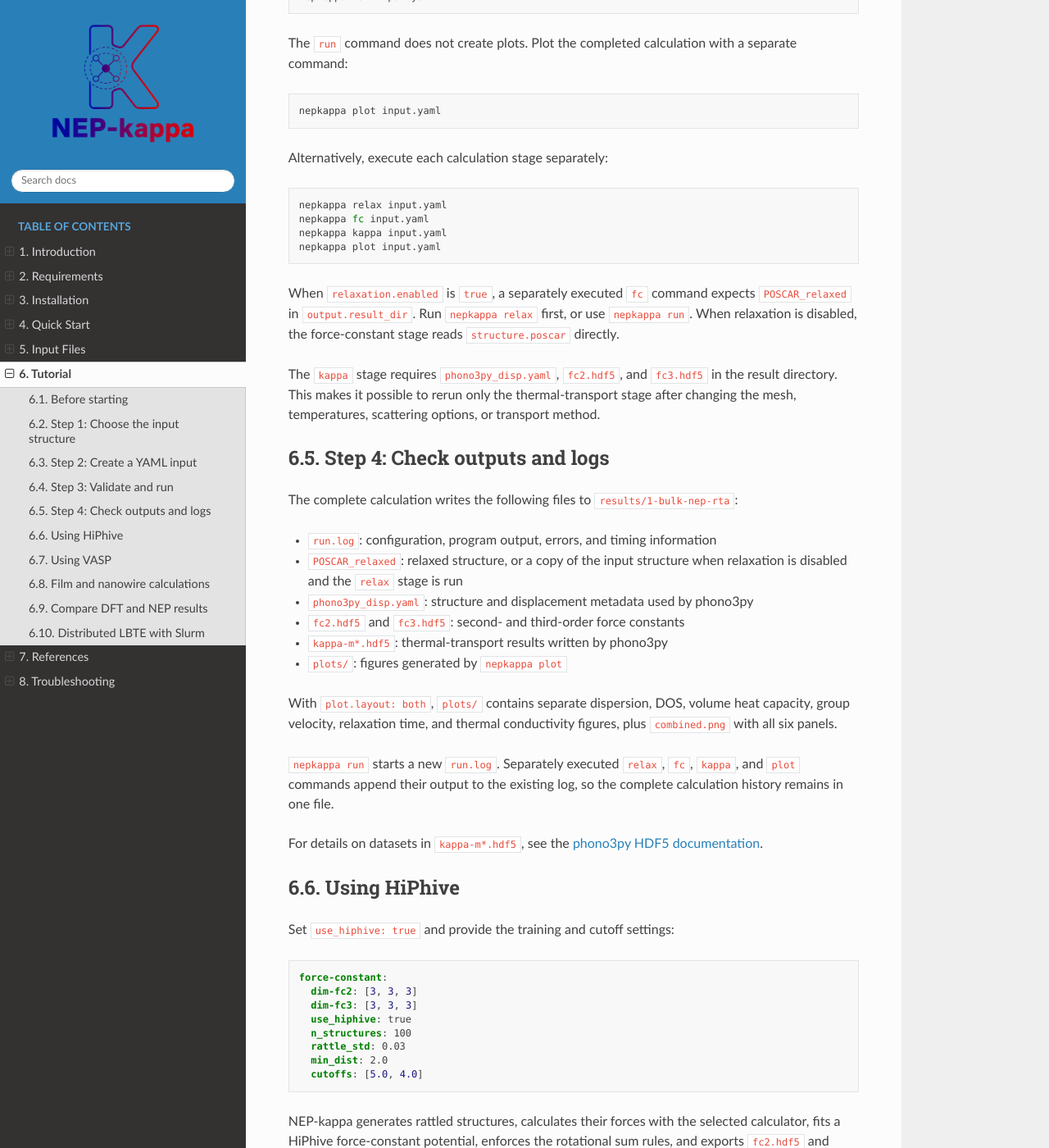
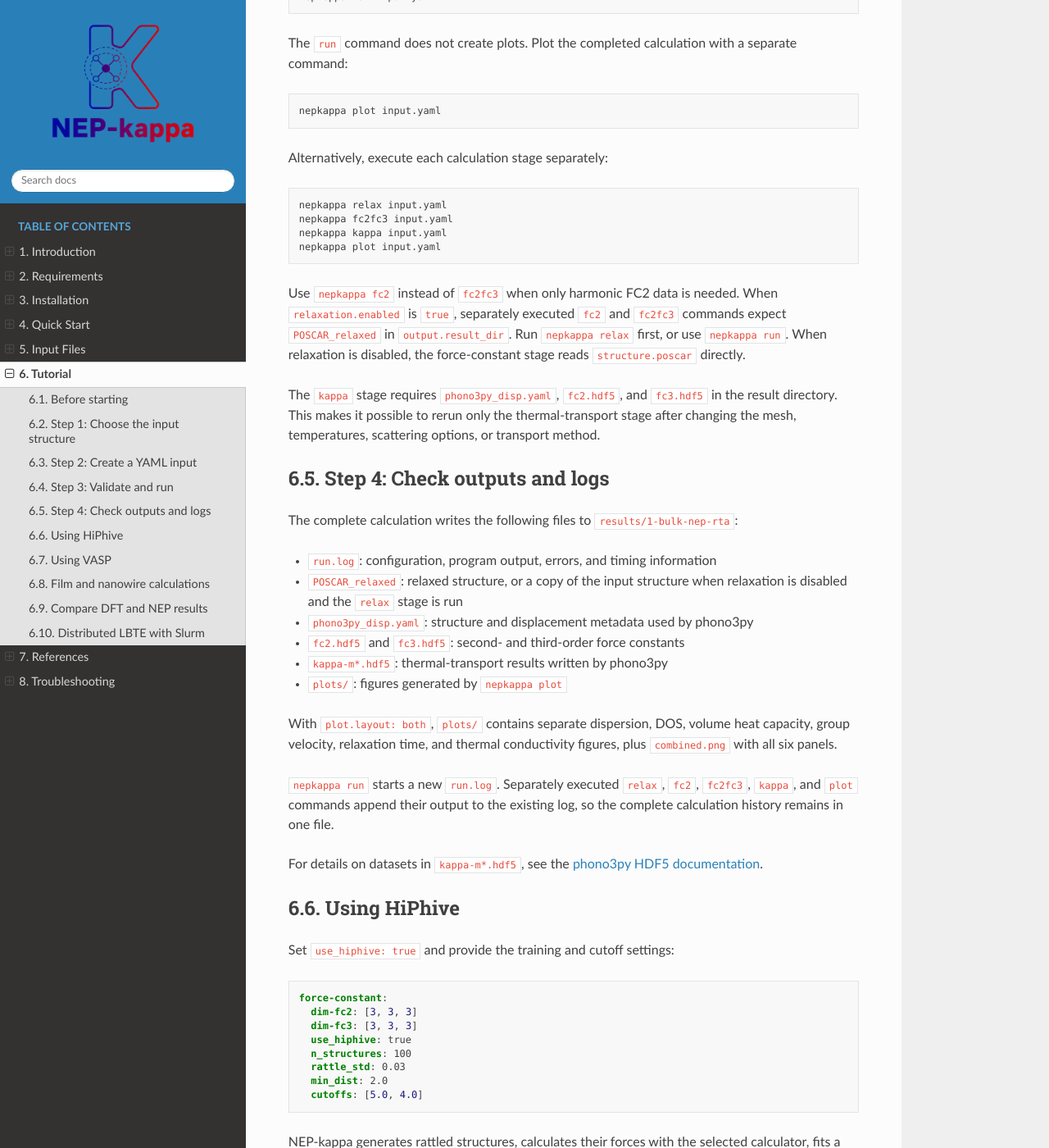
Before and after one commit to lyushisyan/NEP-kappa, a Sphinx documentation site: the page built from docs/source/tutorial.rst, in a window 1280 px wide and 1400 px high, scrolled down 2173 px. Shown: the whole window at 82% size. Built offline with Sphinx 7.4.7 and the Read the Docs theme 3.1.0, drawn with Linux system fonts in a browser that asks for light colours; some of the changed text lies outside the part shown.

Commit message:
Split force constant commands

```diff
--- a/docs/source/index.rst
+++ b/docs/source/index.rst
@@ -12,7 +12,7 @@ conductivity calculations based on **NEP**, **VASP**, **HiPhive**, and
 
 It supports:
 
-- staged commands: ``info``, ``relax``, ``fc``, ``kappa``, ``plot``, ``compare``, and ``run``
+- staged commands: ``info``, ``relax``, ``fc2``, ``fc2fc3``, ``kappa``, ``plot``, ``compare``, and ``run``
 - optional NEP or VASP structure relaxation
 - force-constant generation by finite displacement or HiPhive
 - thermal conductivity calculations with phono3py
--- a/docs/source/introduction.rst
+++ b/docs/source/introduction.rst
@@ -14,11 +14,12 @@ used in production runs:
 The commands are:
 
 - ``nepkappa relax input.yaml`` relaxes the structure
-- ``nepkappa fc input.yaml`` generates ``fc2.hdf5``, ``fc3.hdf5``, and ``phono3py_disp.yaml``
+- ``nepkappa fc2 input.yaml`` generates ``fc2.hdf5`` and ``phono3py_disp.yaml`` only
+- ``nepkappa fc2fc3 input.yaml`` generates ``fc2.hdf5``, ``fc3.hdf5``, and ``phono3py_disp.yaml``
 - ``nepkappa kappa input.yaml`` computes thermal conductivity from existing force constants
 - ``nepkappa plot input.yaml`` plots phonon and thermal-transport results
 - ``nepkappa compare compare.yaml`` overlays DFT and NEP results in comparison figures
-- ``nepkappa run input.yaml`` runs ``relax``, ``fc``, and ``kappa`` in sequence
+- ``nepkappa run input.yaml`` runs ``relax``, ``fc2fc3``, and ``kappa`` in sequence
 - ``nepkappa info input.yaml`` prints the parsed configuration without running
 
 Calculator backends
--- a/docs/source/starting.rst
+++ b/docs/source/starting.rst
@@ -43,9 +43,12 @@ The same workflow can be split into stages:
 .. code-block:: bash
 
    nepkappa relax examples/1-bulk-nep-rta.yaml
-   nepkappa fc examples/1-bulk-nep-rta.yaml
+   nepkappa fc2fc3 examples/1-bulk-nep-rta.yaml
    nepkappa kappa examples/1-bulk-nep-rta.yaml
    nepkappa plot examples/1-bulk-nep-rta.yaml
+
+Use ``nepkappa fc2`` instead of ``fc2fc3`` when only harmonic FC2 data is
+needed.
 
 If ``relaxation.enabled`` is ``false``, the ``relax`` stage copies the input
 structure to ``POSCAR_relaxed``.
--- a/docs/source/tutorial.rst
+++ b/docs/source/tutorial.rst
@@ -122,14 +122,15 @@ Alternatively, execute each calculation stage separately:
 .. code-block:: bash
 
    nepkappa relax input.yaml
-   nepkappa fc input.yaml
+   nepkappa fc2fc3 input.yaml
    nepkappa kappa input.yaml
    nepkappa plot input.yaml
 
-When ``relaxation.enabled`` is ``true``, a separately executed ``fc`` command
-expects ``POSCAR_relaxed`` in ``output.result_dir``. Run ``nepkappa relax``
-first, or use ``nepkappa run``. When relaxation is disabled, the force-constant
-stage reads ``structure.poscar`` directly.
+Use ``nepkappa fc2`` instead of ``fc2fc3`` when only harmonic FC2 data is
+needed. When ``relaxation.enabled`` is ``true``, separately executed ``fc2`` and
+``fc2fc3`` commands expect ``POSCAR_relaxed`` in ``output.result_dir``. Run
+``nepkappa relax`` first, or use ``nepkappa run``. When relaxation is disabled,
+the force-constant stage reads ``structure.poscar`` directly.
 
 The ``kappa`` stage requires ``phono3py_disp.yaml``, ``fc2.hdf5``, and
 ``fc3.hdf5`` in the result directory. This makes it possible to rerun only the
@@ -155,8 +156,8 @@ volume heat capacity, group velocity, relaxation time, and thermal conductivity
 figures, plus ``combined.png`` with all six panels.
 
 ``nepkappa run`` starts a new ``run.log``. Separately executed ``relax``,
-``fc``, ``kappa``, and ``plot`` commands append their output to the existing
-log, so the complete calculation history remains in one file.
+``fc2``, ``fc2fc3``, ``kappa``, and ``plot`` commands append their output to
+the existing log, so the complete calculation history remains in one file.
 
 For details on datasets in ``kappa-m*.hdf5``, see the
 `phono3py HDF5 documentation <https://phonopy.github.io/phono3py/hdf5_howto.html>`_.
@@ -179,8 +180,8 @@ Set ``use_hiphive: true`` and provide the training and cutoff settings:
 
 NEP-kappa generates rattled structures, calculates their forces with the
 selected calculator, fits a HiPhive force-constant potential, enforces the
-rotational sum rules, and exports ``fc2.hdf5`` and ``fc3.hdf5``. The fitted
-model is saved as ``hiphive_model.fcp``. See
+rotational sum rules, and exports ``fc2.hdf5`` and, in ``fc2fc3`` mode,
+``fc3.hdf5``. The fitted model is saved as ``hiphive_model.fcp``. See
 ``examples/2-bulk-nep-hiphive-rta.yaml`` for a complete input.
 
 Using VASP
@@ -271,7 +272,7 @@ For a large LBTE calculation on a Slurm cluster, add a ``parallel`` mapping:
        jobs: 32
        submit: false
 
-Run ``nepkappa fc`` first, then generate the Slurm workflow:
+Run ``nepkappa fc2fc3`` first, then generate the Slurm workflow:
 
 .. code-block:: bash
 
```
Also changed, not shown: README.md (+22 -12 lines), docs/source/input_files.rst (+10 -4 lines), 4 other files.
